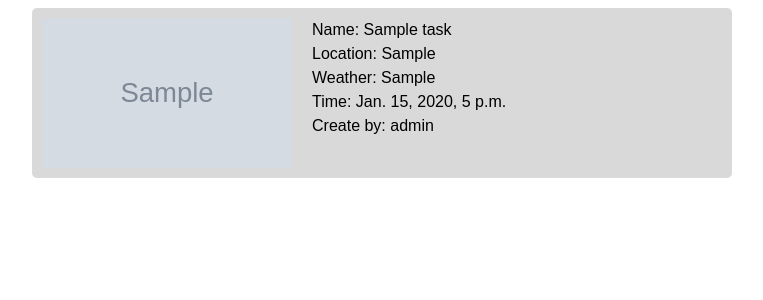
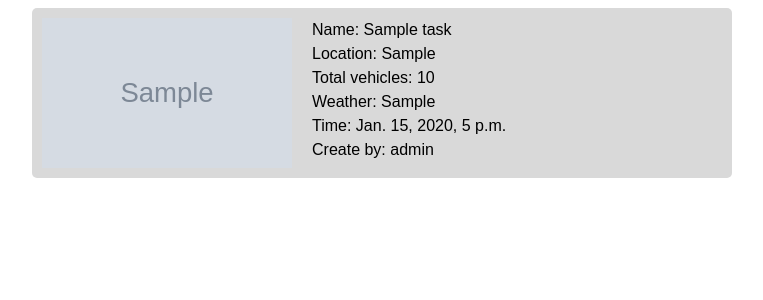
Before and after one commit to 6310682619/traffic-monitoring, a Django app: page / in a window 1280 px wide. Shown: the part 116-416 px from the top of the page, without its empty margins (258-1021 px from the left). Run offline with Django 4.2, Linux system fonts and the light colour scheme; a user stored in the database is signed in; data comes from the database, SQL or seed files in the repository; tables that the repository leaves empty hold one stand-in row (values such as "Sample post"); grey boxes marked "Sample" are stand-in pictures; parts of the project's set-up code (start-up, migrations or seed data) failed here and were passed over; some libraries are stand-ins or nearby versions.

Commit message:
add total car

```diff
--- a/trafficmonitoring/task/templates/task/index.html
+++ b/trafficmonitoring/task/templates/task/index.html
@@ -8,13 +8,13 @@
         {% for task, input in list_detail_task.items %}
             <a class = 'index_task' href="{% url 'task:result' task.id %}">
                 <div class="blockindex grid-container">
-                    <img src='/media/{{input.sample_img}}' width=250px height=150px>
+                    <img src='/media/{{input.input.sample_img}}' width=250px height=150px>
 
                     <aside class="grid-aside">
                         <div>
                             Name: {{ task.name }}<br>
                             Location: {{ task.location}}<br>
-                            {% comment %} Total vehicles: <br> {% endcomment %}
+                            Total vehicles: {{input.total}}<br>
                             Weather: {{task.weather}}<br>
                             Time: {{ task.date_time }}<br>
                             Create by: {{ task.account }}<br>
--- a/trafficmonitoring/task/views.py
+++ b/trafficmonitoring/task/views.py
@@ -21,11 +21,16 @@ def index(request):
 
     list_detail_task = {}
     for t in task:
+        total = 0
         try:
             input = Input.objects.get(task=t)
+            result = Result.objects.get(input=input)
+            totalCar = TotalCar.objects.filter(result=result)
+            for car in totalCar:
+                total += car.total
         except:
             pass
-        list_detail_task[t] = input
+        list_detail_task[t] = {'input':input, 'total': total}
 
     return render(request, 'task/index.html', {
         # 'task': task,
```
